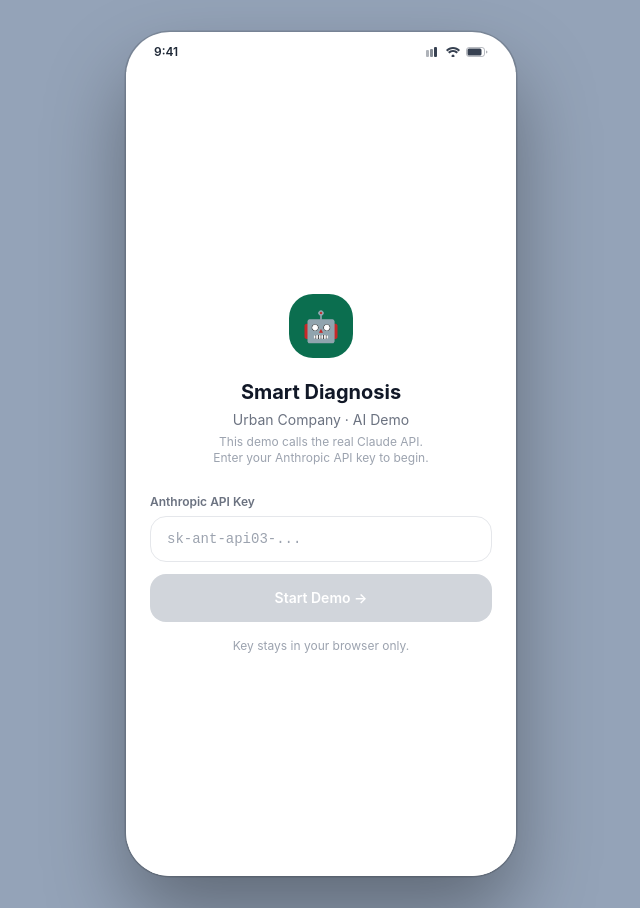
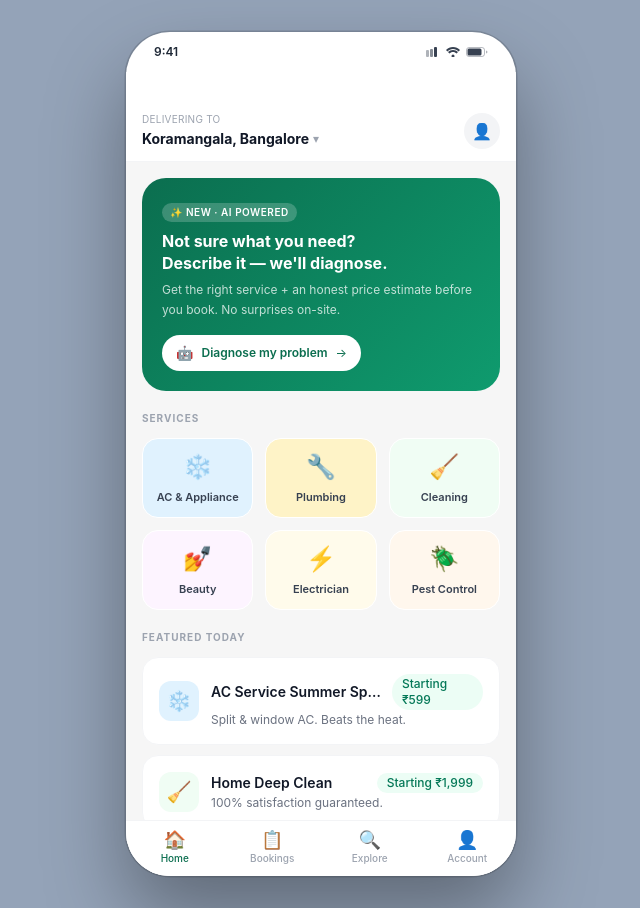
Before and after one commit to vibhavmann/uc-smart-diagnosis, a React (Vite) app: page / in a window 1280 px wide. Shown: the whole page, without its empty margins (319-959 px from the left). Built offline with nearby package versions, Linux system fonts and the light colour scheme; no server answers.

Commit message:
Skip API key screen — key loaded from VITE_ANTHROPIC_KEY env var

```diff
--- a/src/App.jsx
+++ b/src/App.jsx
@@ -1,6 +1,6 @@
 import { useState } from 'react';
 import { callDiagnosis } from './api';
-import ApiKeyScreen from './screens/ApiKeyScreen';
+// ApiKeyScreen removed — key is set via VITE_ANTHROPIC_KEY env var
 import HomeScreen from './screens/HomeScreen';
 import IntakeScreen from './screens/IntakeScreen';
 import LoadingScreen from './screens/LoadingScreen';
@@ -34,8 +34,8 @@
 }
 
 export default function App() {
-  const [screen, setScreen] = useState('apikey');
-  const [apiKey, setApiKey] = useState('');
+  const [screen, setScreen] = useState('home');
+  const [apiKey] = useState('');
   const [desc, setDesc] = useState('');
   const [img, setImg] = useState(null);
   const [result, setResult] = useState(null);
@@ -70,9 +70,6 @@
     >
       <StatusBar />
       <div className="absolute inset-0 flex flex-col pt-10">
-        {screen === 'apikey' && (
-          <ApiKeyScreen onSet={(k) => { setApiKey(k); setScreen('home'); }} />
-        )}
         {screen === 'home' && (
           <HomeScreen onIntake={() => setScreen('intake')} />
         )}
--- a/src/api.js
+++ b/src/api.js
@@ -1,6 +1,9 @@
 import { CATALOG } from './catalog';
 
-export async function callDiagnosis(description, imgBase64, imgType, apiKey, clarification) {
+const HARDCODED_KEY = import.meta.env.VITE_ANTHROPIC_KEY || '';
+
+export async function callDiagnosis(description, imgBase64, imgType, _apiKey, clarification) {
+  const apiKey = HARDCODED_KEY;
   const system = `You are Urban Company's AI diagnosis engine. Given the user's problem and the service catalog JSON below, return ONLY a valid JSON object — no prose, no markdown fences.
 
 Schema (MUST match exactly):
```
